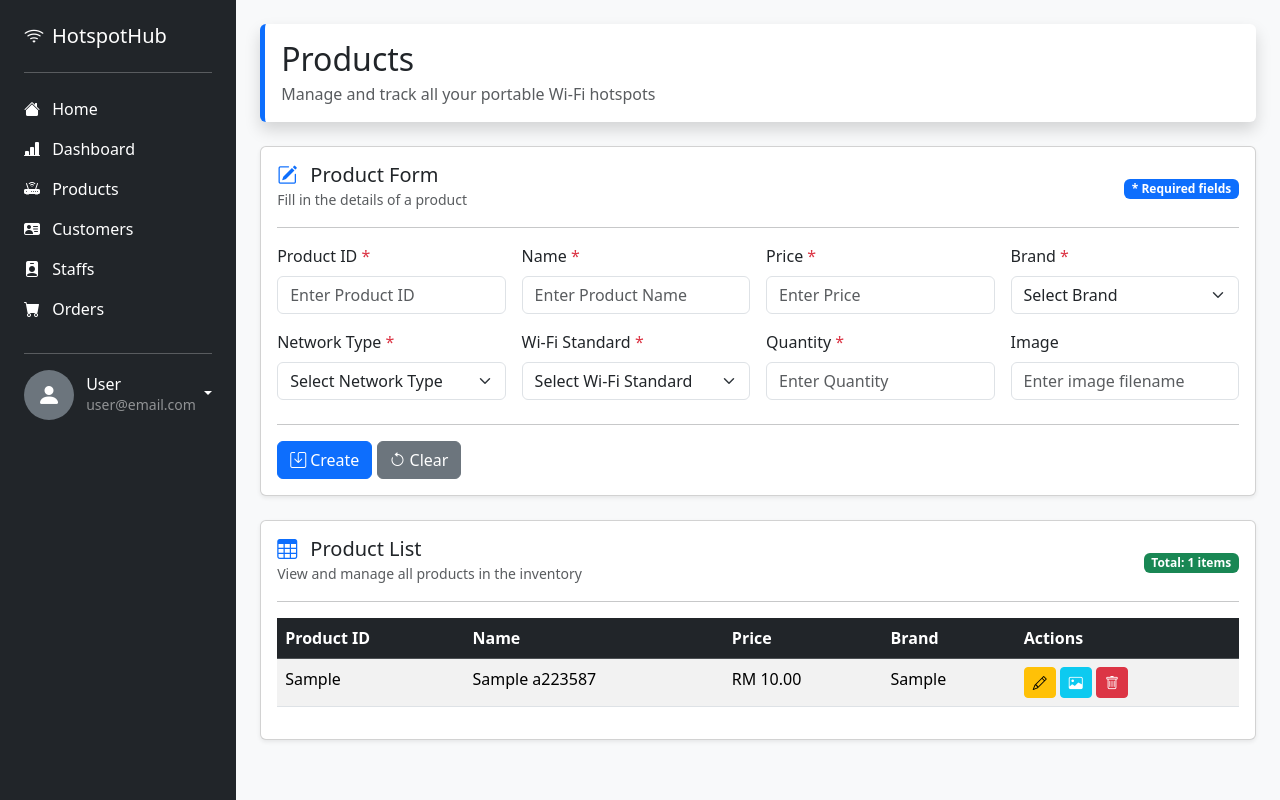
After one commit to a223587/pt2, a PHP site: page /pt2/productcontroller in a window 1280 px wide. The commit adds this page. Run offline with PHP 8.4, Linux system fonts and the light colour scheme; tables that the repository leaves empty or names only in its code hold one stand-in row (values such as "Sample post"); some libraries are stand-ins or nearby versions.

Commit message:
PT2: Product model and controller with full CRUD, wire products view

```diff
--- /dev/null
+++ b/controllers/productcontroller.php
@@ -0,0 +1,53 @@
+<?php
+
+class ProductController extends Controller {
+    private $model;
+
+    public function __construct() {
+        $this->model = $this->model("productmodel");
+    }
+
+    public function index() {
+        $records = $this->model->readAll();
+        $this->view("products", ["products" => $records]);
+    }
+
+    public function save() {
+        $data = $_POST;
+        $this->model->create($data);
+
+        $this->index();
+    }
+
+    public function edit($id) {
+        $aproduct = $this->model->readById($id);
+
+        if (!$aproduct) {
+            exit;
+        }
+
+        $this->view("products", [
+            "aproduct" => $aproduct,
+            "products" => $this->model->readAll()
+        ]);
+    }
+
+    public function update() {
+        $data = $_POST;
+        $this->model->update($data);
+
+        $this->index();
+    }
+
+    public function delete($id) {
+        $aproduct = $this->model->readById($id);
+        if (!$aproduct) {
+            exit;
+        }
+
+        $this->model->delete($id);
+        $this->index();
+    }
+}
+
+?>
--- /dev/null
+++ b/models/productmodel.php
@@ -0,0 +1,111 @@
+<?php
+
+class ProductModel {
+    private $db;
+
+    public function __construct() {
+        $database = new Database();
+        $this->db = $database->getConnection();
+    }
+
+    public function readAll() {
+        $sql = "SELECT * FROM tbl_products_a223587 ORDER BY fld_product_num ASC";
+        $stmt = $this->db->prepare($sql);
+        $stmt->execute();
+        $rows = $stmt->fetchAll(PDO::FETCH_ASSOC);
+        return $rows;
+    }
+
+    public function create($data) {
+        $sql = "INSERT INTO tbl_products_a223587
+                (fld_product_num, fld_product_name, fld_product_price,
+                fld_product_brand, fld_product_network, fld_product_wifi,
+                fld_product_quantity, fld_product_image)
+                VALUES
+                (:product_num, :product_name, :product_price,
+                :product_brand, :product_network, :product_wifi,
+                :product_quantity, :product_image)";
+
+        $stmt = $this->db->prepare($sql);
+
+        $product_num      = $data['product_num'];
+        $product_name     = $data['product_name'];
+        $product_price    = $data['product_price'];
+        $product_brand    = $data['product_brand'];
+        $product_network  = $data['product_network'];
+        $product_wifi     = $data['product_wifi'];
+        $product_quantity = $data['product_quantity'];
+        $product_image    = $data['product_image'] ?? '';
+
+        $stmt->bindValue(':product_num',      $product_num,      PDO::PARAM_STR);
+        $stmt->bindValue(':product_name',     $product_name,     PDO::PARAM_STR);
+        $stmt->bindValue(':product_price',    $product_price);
+        $stmt->bindValue(':product_brand',    $product_brand,    PDO::PARAM_STR);
+        $stmt->bindValue(':product_network',  $product_network,  PDO::PARAM_STR);
+        $stmt->bindValue(':product_wifi',     $product_wifi,     PDO::PARAM_STR);
+        $stmt->bindValue(':product_quantity', $product_quantity, PDO::PARAM_INT);
+        $stmt->bindValue(':product_image',    $product_image,    PDO::PARAM_STR);
+
+        $result = $stmt->execute();
+
+        return $result;
+    }
+
+    public function readById($id) {
+        $sql = "SELECT * FROM tbl_products_a223587 WHERE fld_product_num = :product_num";
+        $stmt = $this->db->prepare($sql);
+        $stmt->bindValue(':product_num', $id, PDO::PARAM_STR);
+        $stmt->execute();
+        $row = $stmt->fetch(PDO::FETCH_ASSOC);
+        return $row;
+    }
+
+    public function update($data) {
+        $sql = "UPDATE tbl_products_a223587
+        SET fld_product_num = :new_product_num,
+            fld_product_name = :product_name,
+            fld_product_price = :product_price,
+            fld_product_brand = :product_brand,
+            fld_product_network = :product_network,
+            fld_product_wifi = :product_wifi,
+            fld_product_quantity = :product_quantity,
+            fld_product_image = :product_image
+        WHERE fld_product_num = :original_product_num";
+
+        $stmt = $this->db->prepare($sql);
+
+        $original_product_num = $data['original_product_num'];
+        $new_product_num  = $data['product_num'];
+        $product_name     = $data['product_name'];
+        $product_price    = $data['product_price'];
+        $product_brand    = $data['product_brand'];
+        $product_network  = $data['product_network'];
+        $product_wifi     = $data['product_wifi'];
+        $product_quantity = $data['product_quantity'];
+        $product_image    = $data['product_image'] ?? '';
+
+        $stmt->bindValue(':original_product_num', $original_product_num, PDO::PARAM_STR);
+        $stmt->bindValue(':new_product_num',  $new_product_num,  PDO::PARAM_STR);
+        $stmt->bindValue(':product_name',     $product_name,     PDO::PARAM_STR);
+        $stmt->bindValue(':product_price',    $product_price);
+        $stmt->bindValue(':product_brand',    $product_brand,    PDO::PARAM_STR);
+        $stmt->bindValue(':product_network',  $product_network,  PDO::PARAM_STR);
+        $stmt->bindValue(':product_wifi',     $product_wifi,     PDO::PARAM_STR);
+        $stmt->bindValue(':product_quantity', $product_quantity, PDO::PARAM_INT);
+        $stmt->bindValue(':product_image',    $product_image,    PDO::PARAM_STR);
+
+        $result = $stmt->execute();
+
+        return $result;
+    }
+
+    public function delete($id) {
+        $sql = "DELETE FROM tbl_products_a223587 WHERE fld_product_num = :product_num";
+        $stmt = $this->db->prepare($sql);
+        $stmt->bindParam(':product_num', $id, PDO::PARAM_STR);
+        $result = $stmt->execute();
+        return $result;
+    }
+}
+
+?>
--- a/views/products.php
+++ b/views/products.php
@@ -16,7 +16,7 @@ ob_start();
             <div class="col">
                 <h5 class="mb-0">
                     <i class="bi bi-pencil-square text-primary me-2"></i>
-                    Product Form
+                    <?php echo isset($aproduct) ? 'Edit Product' : 'Product Form'; ?>
                 </h5>
                 <small class="text-muted">Fill in the details of a product</small>
             </div>
@@ -27,67 +27,86 @@ ob_start();
 
         <hr>
 
-        <form action="" method="post" class="needs-validation" novalidate>
+        <form action="<?= BASE_URL ?>productcontroller/<?= isset($aproduct) ? 'update' : 'save' ?>" method="post" class="needs-validation" novalidate>
             <div class="row g-3">
                 <div class="col-md-3">
                     <label for="pid" class="form-label">Product ID <span class="text-danger">*</span></label>
-                    <input name="product_num" id="pid" type="text" class="form-control" placeholder="Enter Product ID" value="" required>
+                    <input name="product_num" id="pid" type="text" class="form-control" placeholder="Enter Product ID"
+                        value="<?php echo isset($aproduct) ? htmlspecialchars($aproduct['fld_product_num']) : ''; ?>" required>
                 </div>
                 <div class="col-md-3">
                     <label for="name" class="form-label">Name <span class="text-danger">*</span></label>
-                    <input name="product_name" id="name" type="text" class="form-control" placeholder="Enter Product Name" value="" required>
+                    <input name="product_name" id="name" type="text" class="form-control" placeholder="Enter Product Name"
+                        value="<?php echo isset($aproduct) ? htmlspecialchars($aproduct['fld_product_name']) : ''; ?>" required>
                 </div>
                 <div class="col-md-3">
                     <label for="price" class="form-label">Price <span class="text-danger">*</span></label>
-                    <input name="product_price" id="price" type="number" class="form-control" placeholder="Enter Price" value="" min="0" step="0.01" required>
+                    <input name="product_price" id="price" type="number" class="form-control" placeholder="Enter Price" min="0" step="0.01"
+                        value="<?php echo isset($aproduct) ? htmlspecialchars($aproduct['fld_product_price']) : ''; ?>" required>
                 </div>
                 <div class="col-md-3">
                     <label for="brand" class="form-label">Brand <span class="text-danger">*</span></label>
+                    <?php
+                    $brands = ['Huawei', 'ZTE', 'TP-Link', 'Netgear', 'Novatel', 'Generic'];
+                    $selectedBrand = $aproduct['fld_product_brand'] ?? '';
+                    ?>
                     <select name="product_brand" id="brand" class="form-select" required>
                         <option value="">Select Brand</option>
-                        <option value="Huawei">Huawei</option>
-                        <option value="ZTE">ZTE</option>
-                        <option value="TP-Link">TP-Link</option>
-                        <option value="Netgear">Netgear</option>
+                        <?php foreach ($brands as $brand): ?>
+                            <option value="<?= htmlspecialchars($brand) ?>" <?= $selectedBrand === $brand ? 'selected' : '' ?>><?= htmlspecialchars($brand) ?></option>
+                        <?php endforeach; ?>
                     </select>
                 </div>
 
                 <div class="col-md-3">
                     <label for="network" class="form-label">Network Type <span class="text-danger">*</span></label>
+                    <?php
+                    $networks = ['3G', '4G LTE', '4G LTE-A', '5G'];
+                    $selectedNetwork = $aproduct['fld_product_network'] ?? '';
+                    ?>
                     <select name="product_network" id="network" class="form-select" required>
                         <option value="">Select Network Type</option>
-                        <option value="4G LTE">4G LTE</option>
-                        <option value="4G LTE-A">4G LTE-A</option>
-                        <option value="5G">5G</option>
+                        <?php foreach ($networks as $network): ?>
+                            <option value="<?= htmlspecialchars($network) ?>" <?= $selectedNetwork === $network ? 'selected' : '' ?>><?= htmlspecialchars($network) ?></option>
+                        <?php endforeach; ?>
                     </select>
                 </div>
 
                 <div class="col-md-3">
                     <label for="wifi" class="form-label">Wi-Fi Standard <span class="text-danger">*</span></label>
+                    <?php
+                    $wifis = ['Wi-Fi 4', 'Wi-Fi 5', 'Wi-Fi 6', 'Wi-Fi 6E'];
+                    $selectedWifi = $aproduct['fld_product_wifi'] ?? '';
+                    ?>
                     <select name="product_wifi" id="wifi" class="form-select" required>
                         <option value="">Select Wi-Fi Standard</option>
-                        <option value="Wi-Fi 4">Wi-Fi 4</option>
-                        <option value="Wi-Fi 5">Wi-Fi 5</option>
-                        <option value="Wi-Fi 6">Wi-Fi 6</option>
-                        <option value="Wi-Fi 6E">Wi-Fi 6E</option>
+                        <?php foreach ($wifis as $wifi): ?>
+                            <option value="<?= htmlspecialchars($wifi) ?>" <?= $selectedWifi === $wifi ? 'selected' : '' ?>><?= htmlspecialchars($wifi) ?></option>
+                        <?php endforeach; ?>
                     </select>
                 </div>
 
                 <div class="col-md-3">
                     <label for="quantity" class="form-label">Quantity <span class="text-danger">*</span></label>
-                    <input name="product_quantity" id="quantity" type="number" class="form-control" placeholder="Enter Quantity" value="" min="0" required>
+                    <input name="product_quantity" id="quantity" type="number" class="form-control" placeholder="Enter Quantity" min="0"
+                        value="<?php echo isset($aproduct) ? htmlspecialchars($aproduct['fld_product_quantity']) : ''; ?>" required>
                 </div>
                 <div class="col-md-3">
                     <label for="product_image" class="form-label">Image</label>
-                    <input name="product_image" id="product_image" type="text" class="form-control" placeholder="Enter image filename" value="">
+                    <input name="product_image" id="product_image" type="text" class="form-control" placeholder="Enter image filename"
+                        value="<?php echo isset($aproduct) ? htmlspecialchars($aproduct['fld_product_image'] ?? '') : ''; ?>">
                 </div>
             </div>
+
+            <?php if (isset($aproduct)): ?>
+                <input type="hidden" name="original_product_num" value="<?php echo htmlspecialchars($aproduct['fld_product_num']); ?>">
+            <?php endif; ?>
 
             <hr class="mt-4 mb-3">
 
             <div>
-                <button type="submit" name="create" class="btn btn-primary">
-                    <i class="bi bi-save me-1"></i>Create
+                <button type="submit" name="<?= isset($aproduct) ? 'update' : 'create' ?>" class="btn btn-primary">
+                    <i class="bi bi-save me-1"></i><?= isset($aproduct) ? 'Update' : 'Create' ?>
                 </button>
                 <button type="reset" class="btn btn-secondary">
                     <i class="bi bi-arrow-counterclockwise me-1"></i>Clear
@@ -109,7 +128,7 @@ ob_start();
                 <small class="text-muted">View and manage all products in the inventory</small>
             </div>
             <div class="col-auto">
-                <span class="badge bg-success">Total: 1 items</span>
+                <span class="badge bg-success">Total: <?= count($products ?? []) ?> items</span>
             </div>
         </div>
 
@@ -127,26 +146,31 @@ ob_start();
                     </tr>
                 </thead>
                 <tbody>
+                <?php if (!empty($products)): ?>
+                    <?php foreach ($products as $product): ?>
                     <tr>
-                        <td>P001</td>
-                        <td>Huawei 5G Mobile WiFi Pro</td>
-                        <td>RM 899.00</td>
-                        <td>Huawei</td>
+                        <td><?php echo htmlspecialchars($product['fld_product_num']); ?></td>
+                        <td><?php echo htmlspecialchars($product['fld_product_name']); ?></td>
+                        <td>RM <?php echo number_format((float)$product['fld_product_price'], 2); ?></td>
+                        <td><?php echo htmlspecialchars($product['fld_product_brand']); ?></td>
                         <td>
-                            <a href="#" class="btn btn-sm btn-warning">
+                            <a href="<?= BASE_URL ?>productcontroller/edit/<?php echo htmlspecialchars($product['fld_product_num']); ?>" class="btn btn-sm btn-warning">
                                 <i class="bi bi-pencil"></i>
                             </a>
-                            <button type="button" class="btn btn-sm btn-info text-white">
+                            <a href="<?= BASE_URL ?>images/<?= htmlspecialchars($product['fld_product_image'] ?? '') ?>" target="_blank" class="btn btn-sm btn-info text-white">
                                 <i class="bi bi-image"></i>
-                            </button>
-                            <a href="#" class="btn btn-sm btn-danger">
+                            </a>
+                            <a href="<?= BASE_URL ?>productcontroller/delete/<?= htmlspecialchars($product['fld_product_num']) ?>" class="btn btn-sm btn-danger" onclick="return confirm('Are you sure to delete?')">
                                 <i class="bi bi-trash"></i>
                             </a>
                         </td>
                     </tr>
+                    <?php endforeach; ?>
+                <?php else: ?>
                     <tr>
                         <td colspan="5" class="text-center">No products found</td>
                     </tr>
+                <?php endif; ?>
                 </tbody>
             </table>
         </div>
--- a/views/sidebar.php
+++ b/views/sidebar.php
@@ -1,6 +1,6 @@
       <div id="mySidebar" class="col-auto bg-dark text-white offcanvas-lg offcanvas-start" tabindex="-1">
         <div class="p-4">
-          <a href="home.php" class="navbar-brand">
+          <a href="<?= BASE_URL ?>" class="navbar-brand">
             <div class="row">
               <h5 class=""><i class="bi bi-wifi me-2"></i>HotspotHub</h5>
             </div>
@@ -10,7 +10,7 @@
 
           <ul class="mynav nav nav-pills flex-column">
             <li class="nav-item mb-3 mt-2">
-              <a href="home.php" class="text-decoration-none text-white">
+              <a href="<?= BASE_URL ?>" class="text-decoration-none text-white">
                 <i class="bi bi-house-fill me-2"></i>
                 Home
               </a>
@@ -22,25 +22,25 @@
               </a>
             </li>
             <li class="nav-item mb-3">
-              <a href="products.php" class="text-decoration-none text-white">
+              <a href="<?= BASE_URL ?>productcontroller" class="text-decoration-none text-white">
                 <i class="bi bi-router-fill me-2"></i>
                 Products
               </a>
             </li>
             <li class="nav-item mb-3">
-              <a href="customers.php" class="text-decoration-none text-white">
+              <a href="<?= BASE_URL ?>customercontroller" class="text-decoration-none text-white">
                 <i class="bi bi-person-vcard-fill me-2"></i>
                 Customers
               </a>
             </li>
             <li class="nav-item mb-3">
-              <a href="staffs.php" class="text-decoration-none text-white">
+              <a href="<?= BASE_URL ?>staffcontroller" class="text-decoration-none text-white">
                 <i class="bi bi-person-badge-fill me-2"></i>
                 Staffs
               </a>
             </li>
             <li class="nav-item mb-3">
-              <a href="orders.php" class="text-decoration-none text-white">
+              <a href="<?= BASE_URL ?>ordercontroller" class="text-decoration-none text-white">
                 <i class="bi bi-cart-fill me-2"></i>
                 Orders
               </a>
```
Also changed, not shown: views/home.php (+4 -4 lines).
